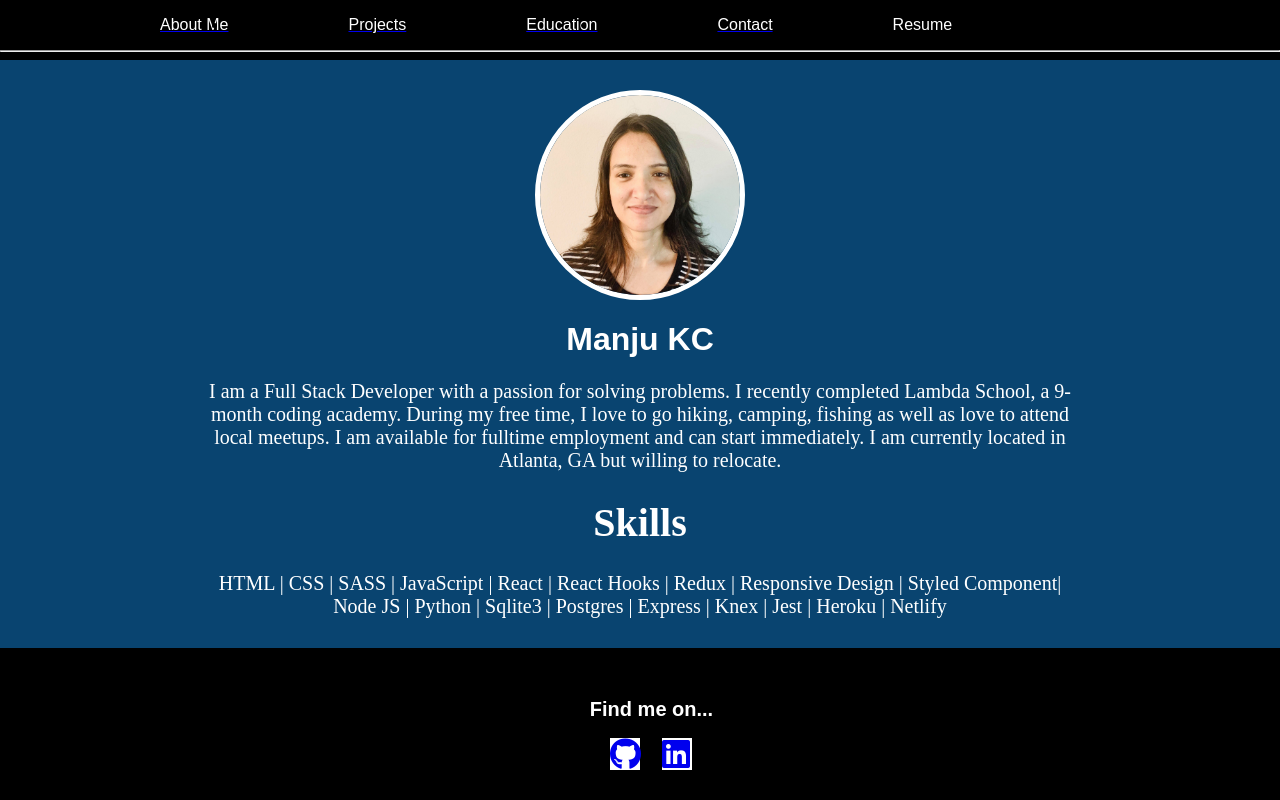
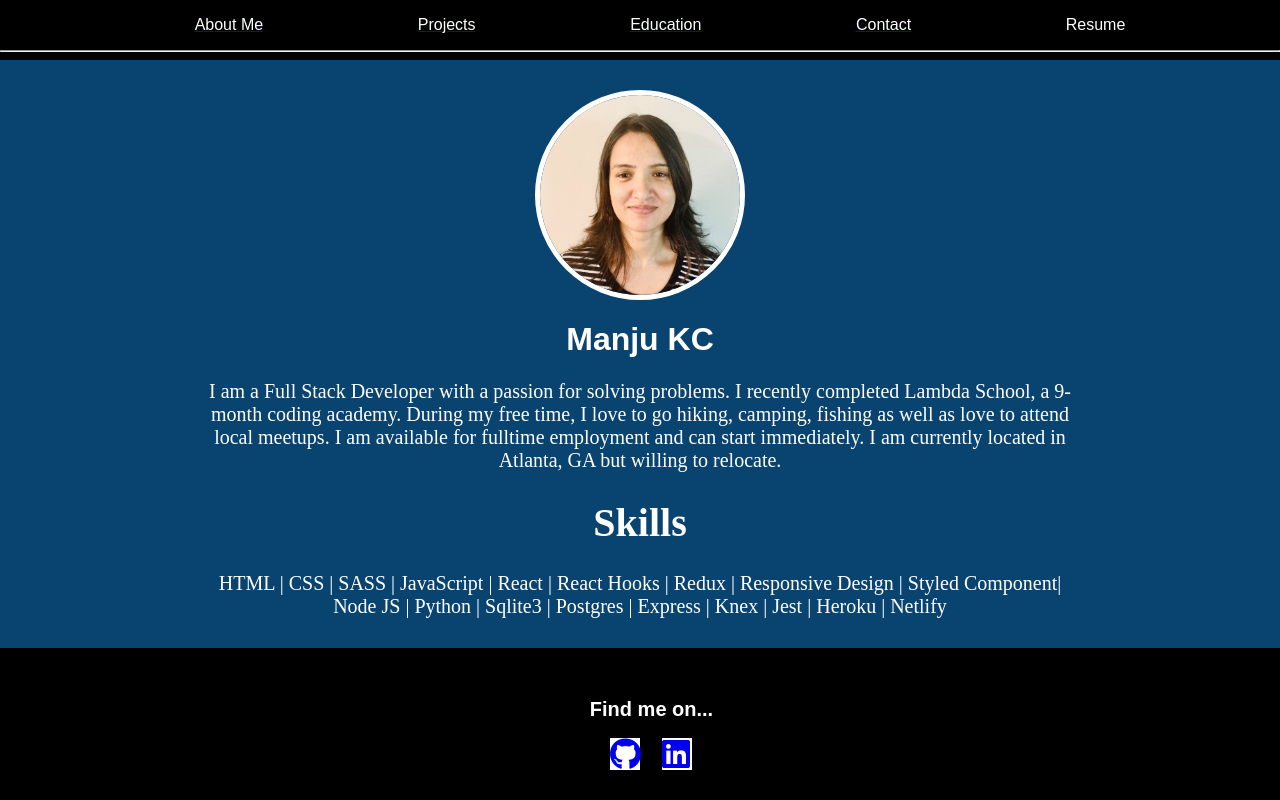
Before and after one commit to Manjukcthapa/Portfolio, a React (Create React App) app: page / in a window 1280 px wide. Built offline with nearby package versions, Linux system fonts and the light colour scheme.

Commit message:
made nav bar responive

```diff
--- a/src/App.css
+++ b/src/App.css
@@ -1,8 +1,6 @@
 body{
   background-color:black;
 }
-
-
 
 span{
   color:white;
@@ -10,17 +8,16 @@ span{
 
 .resume{
   color:white;
-  margin-left: 120px;
   text-decoration :none;
 }
 
 nav ul{
   display:flex;
   flex-direction: row;
-  justify-content: start;
+  justify-content: center;
+  justify-content: space-evenly;
 }
 
 nav li{
-  padding-left: 120px;
   position: relative;
 }
```
